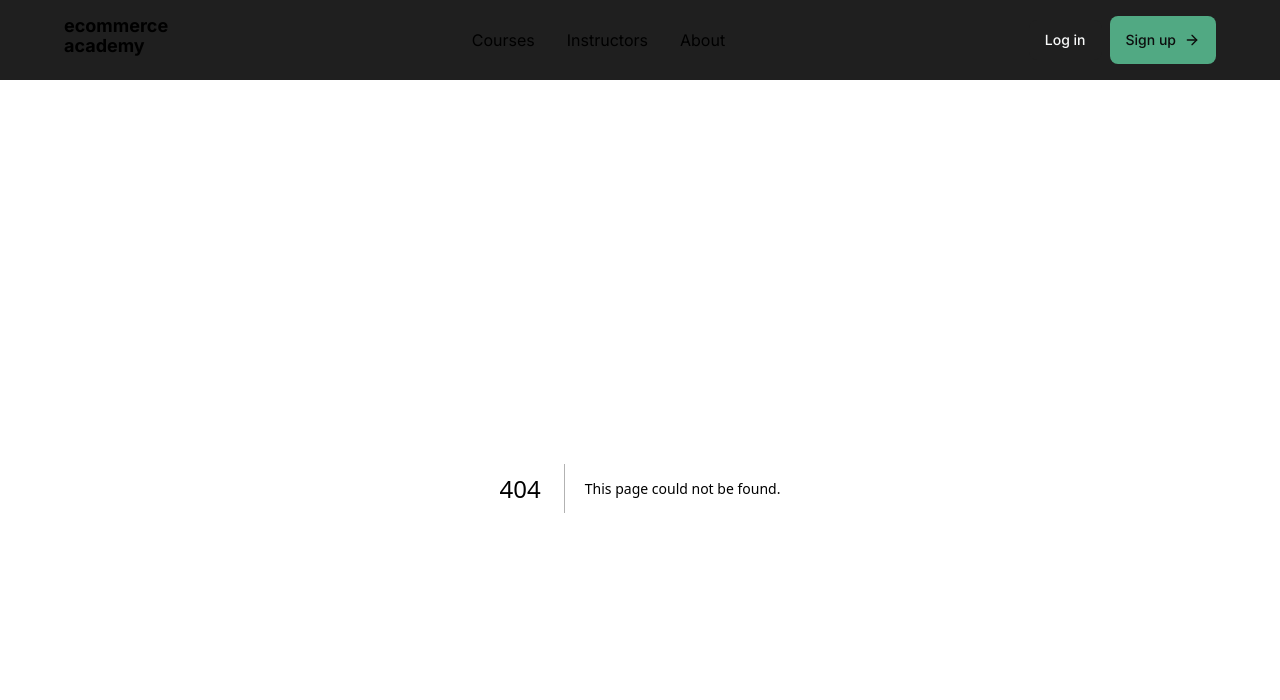
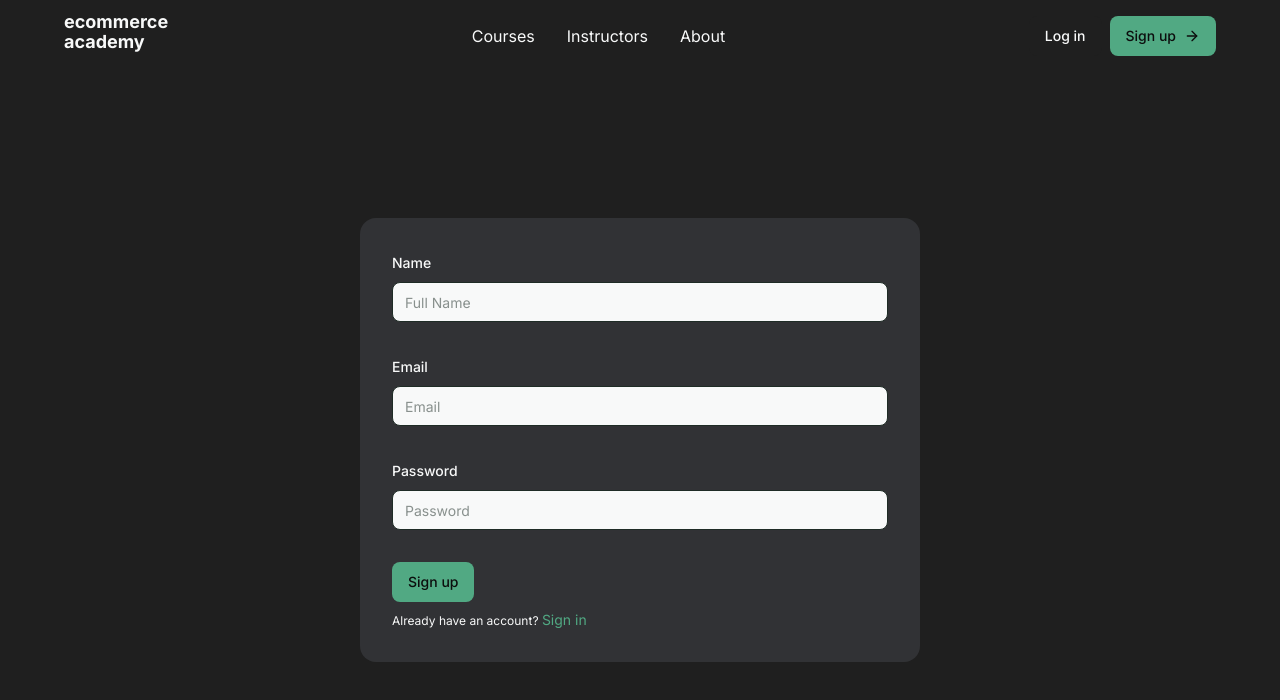
Before and after one commit to MahdiYosofzay/ecommerce-app, a Next.js app: page /auth/signup in a window 1280 px wide. Before the commit this address had no page. Shown: the top 700 px of the page. Built offline with nearby package versions, Linux system fonts and the light colour scheme.

Commit message:
basic form for signup added  and some layout aspect adjusted

```diff
--- a/src/app/auth/page.tsx
+++ /dev/null
@@ -1,13 +0,0 @@
-import React from "react";
-
-const page = () => {
-  return (
-    <form action="">
-      <input name="name" />
-      <input name="email" />
-      <input name="password" />
-    </form>
-  );
-};
-
-export default page;
--- /dev/null
+++ b/src/app/auth/signup/page.tsx
@@ -0,0 +1,103 @@
+"use client";
+
+import { zodResolver } from "@hookform/resolvers/zod";
+import { useForm } from "react-hook-form";
+import { z } from "zod";
+
+import { Button } from "@/components/ui/button";
+import {
+  Form,
+  FormControl,
+  FormDescription,
+  FormField,
+  FormItem,
+  FormLabel,
+  FormMessage,
+} from "@/components/ui/form";
+import { Input } from "@/components/ui/input";
+import Link from "next/link";
+
+const signupFormSchema = z.object({
+  name: z.string().min(2).max(50),
+  email: z.string().email("Email is incorrect"),
+  password: z.string().min(6).max(32),
+});
+
+const SignUpForm = () => {
+  const form = useForm<z.infer<typeof signupFormSchema>>({
+    resolver: zodResolver(signupFormSchema),
+    defaultValues: {
+      name: "",
+      email: "",
+      password: "",
+    },
+  });
+
+  function onSubmit(values: z.infer<typeof signupFormSchema>) {
+    console.log(values);
+  }
+  return (
+    <div className="flex justify-center items-center flex-grow">
+      <Form {...form}>
+        <form
+          onSubmit={form.handleSubmit(onSubmit)}
+          className="space-y-8 p-8 rounded-lg w-[35rem] bg-card"
+        >
+          <FormField
+            control={form.control}
+            name="name"
+            render={({ field }) => (
+              <FormItem>
+                <FormLabel>Name</FormLabel>
+                <FormControl>
+                  <Input placeholder="Full Name" {...field} />
+                </FormControl>
+                <FormMessage />
+              </FormItem>
+            )}
+          />
+          <FormField
+            control={form.control}
+            name="email"
+            render={({ field }) => (
+              <FormItem>
+                <FormLabel>Email</FormLabel>
+                <FormControl>
+                  <Input placeholder="Email" {...field} />
+                </FormControl>
+                <FormMessage />
+              </FormItem>
+            )}
+          />
+          <FormField
+            control={form.control}
+            name="password"
+            render={({ field }) => (
+              <FormItem>
+                <FormLabel>Password</FormLabel>
+                <FormControl>
+                  <Input placeholder="Password" {...field} />
+                </FormControl>
+                <FormMessage />
+              </FormItem>
+            )}
+          />
+          <div>
+            <Button type="submit">Sign up</Button>
+            <p className="text-xs pt-2">
+              Already have an account?{" "}
+              <Link
+                href="/auth/signin"
+                className="hover:underline text-primary text-sm"
+              >
+                Sign in
+              </Link>
+            </p>
+          </div>
+        </form>
+      </Form>
+    </div>
+  );
+};
+
+export default SignUpForm;
--- a/src/app/globals.css
+++ b/src/app/globals.css
@@ -22,7 +22,7 @@
   --paragraph: 0, 0%, 90%;
   --accent: 154 17.5% 14.7%;
   --accent-foreground: 154 3.5% 97.45%;
-  --destructive: 0 62.8% 30.6%;
+  --destructive: 0 72% 55%;
   --destructive-foreground: 154 3.5% 97.45%;
   --ring: 154 35% 49%;
   --radius: 1rem;
--- a/src/app/layout.tsx
+++ b/src/app/layout.tsx
@@ -17,10 +17,12 @@ export default function RootLayout({
   children: React.ReactNode;
 }>) {
   return (
-    <html lang="en">
-      <body className={inter.className}>
+    <html lang="en" className="h-full">
+      <body className={cn(inter.className, "h-full")}>
         <Navbar />
-        <main className="px-4 lg:px-12 relative">{children}</main>
+        <main className="px-4 lg:px-12 relative flex flex-col min-h-[calc(100vh-5rem)]">
+          {children}
+        </main>
       </body>
     </html>
   );
--- a/src/components/navbar/index.tsx
+++ b/src/components/navbar/index.tsx
@@ -23,10 +23,14 @@ const Navbar = () => {
           <Link href="/">About</Link>
         </div>
         <div className="hidden md:flex items-center gap-2">
-          <Button variant="secondary">Log in</Button>
-          <Button variant="default" className="flex items-center gap-2 py-6">
-            <span>Sign up</span>
-            <ArrowRight className="size-4" />
+          <Button variant="secondary">
+            <Link href="/auth/signin">Log in</Link>
+          </Button>
+          <Button variant="default">
+            <Link href="/auth/signup" className="flex items-center gap-2 py-6">
+              Sign up
+              <ArrowRight className="size-4" />
+            </Link>
           </Button>
         </div>
         <RxHamburgerMenu
--- a/src/components/ui/form.tsx
+++ b/src/components/ui/form.tsx
@@ -1,8 +1,8 @@
-"use client"
+"use client";
 
-import * as React from "react"
-import * as LabelPrimitive from "@radix-ui/react-label"
-import { Slot } from "@radix-ui/react-slot"
+import * as React from "react";
+import * as LabelPrimitive from "@radix-ui/react-label";
+import { Slot } from "@radix-ui/react-slot";
 import {
   Controller,
   ControllerProps,
@@ -10,23 +10,23 @@ import {
   FieldValues,
   FormProvider,
   useFormContext,
-} from "react-hook-form"
+} from "react-hook-form";
 
-import { cn } from "@/lib/utils"
-import { Label } from "@/components/ui/label"
+import { cn } from "@/lib/utils";
+import { Label } from "@/components/ui/label";
 
-const Form = FormProvider
+const Form = FormProvider;
 
 type FormFieldContextValue<
   TFieldValues extends FieldValues = FieldValues,
   TName extends FieldPath<TFieldValues> = FieldPath<TFieldValues>
 > = {
-  name: TName
-}
+  name: TName;
+};
 
 const FormFieldContext = React.createContext<FormFieldContextValue>(
   {} as FormFieldContextValue
-)
+);
 
 const FormField = <
   TFieldValues extends FieldValues = FieldValues,
@@ -38,21 +38,21 @@ const FormField = <
     <FormFieldContext.Provider value={{ name: props.name }}>
       <Controller {...props} />
     </FormFieldContext.Provider>
-  )
-}
+  );
+};
 
 const useFormField = () => {
-  const fieldContext = React.useContext(FormFieldContext)
-  const itemContext = React.useContext(FormItemContext)
-  const { getFieldState, formState } = useFormContext()
+  const fieldContext = React.useContext(FormFieldContext);
+  const itemContext = React.useContext(FormItemContext);
+  const { getFieldState, formState } = useFormContext();
 
-  const fieldState = getFieldState(fieldContext.name, formState)
+  const fieldState = getFieldState(fieldContext.name, formState);
 
   if (!fieldContext) {
-    throw new Error("useFormField should be used within <FormField>")
+    throw new Error("useFormField should be used within <FormField>");
   }
 
-  const { id } = itemContext
+  const { id } = itemContext;
 
   return {
     id,
@@ -61,53 +61,49 @@ const useFormField = () => {
     formDescriptionId: `${id}-form-item-description`,
     formMessageId: `${id}-form-item-message`,
     ...fieldState,
-  }
-}
+  };
+};
 
 type FormItemContextValue = {
-  id: string
-}
+  id: string;
+};
 
 const FormItemContext = React.createContext<FormItemContextValue>(
   {} as FormItemContextValue
-)
+);
 
 const FormItem = React.forwardRef<
   HTMLDivElement,
   React.HTMLAttributes<HTMLDivElement>
 >(({ className, ...props }, ref) => {
-  const id = React.useId()
+  const id = React.useId();
 
   return (
     <FormItemContext.Provider value={{ id }}>
       <div ref={ref} className={cn("space-y-2", className)} {...props} />
     </FormItemContext.Provider>
-  )
-})
-FormItem.displayName = "FormItem"
+  );
+});
+FormItem.displayName = "FormItem";
 
 const FormLabel = React.forwardRef<
   React.ElementRef<typeof LabelPrimitive.Root>,
   React.ComponentPropsWithoutRef<typeof LabelPrimitive.Root>
 >(({ className, ...props }, ref) => {
-  const { error, formItemId } = useFormField()
+  const { error, formItemId } = useFormField();
 
   return (
-    <Label
-      ref={ref}
-      className={cn(error && "text-destructive", className)}
-      htmlFor={formItemId}
-      {...props}
-    />
-  )
-})
-FormLabel.displayName = "FormLabel"
+    <Label ref={ref} className={className} htmlFor={formItemId} {...props} />
+  );
+});
+FormLabel.displayName = "FormLabel";
 
 const FormControl = React.forwardRef<
   React.ElementRef<typeof Slot>,
   React.ComponentPropsWithoutRef<typeof Slot>
 >(({ ...props }, ref) => {
-  const { error, formItemId, formDescriptionId, formMessageId } = useFormField()
+  const { error, formItemId, formDescriptionId, formMessageId } =
+    useFormField();
 
   return (
     <Slot
@@ -121,15 +117,15 @@ const FormControl = React.forwardRef<
       aria-invalid={!!error}
       {...props}
     />
-  )
-})
-FormControl.displayName = "FormControl"
+  );
+});
+FormControl.displayName = "FormControl";
 
 const FormDescription = React.forwardRef<
   HTMLParagraphElement,
   React.HTMLAttributes<HTMLParagraphElement>
 >(({ className, ...props }, ref) => {
-  const { formDescriptionId } = useFormField()
+  const { formDescriptionId } = useFormField();
 
   return (
     <p
@@ -138,19 +134,19 @@ const FormDescription = React.forwardRef<
       className={cn("text-sm text-muted-foreground", className)}
       {...props}
     />
-  )
-})
-FormDescription.displayName = "FormDescription"
+  );
+});
+FormDescription.displayName = "FormDescription";
 
 const FormMessage = React.forwardRef<
   HTMLParagraphElement,
   React.HTMLAttributes<HTMLParagraphElement>
 >(({ className, children, ...props }, ref) => {
-  const { error, formMessageId } = useFormField()
-  const body = error ? String(error?.message) : children
+  const { error, formMessageId } = useFormField();
+  const body = error ? String(error?.message) : children;
 
   if (!body) {
-    return null
+    return null;
   }
 
   return (
@@ -162,9 +158,9 @@ const FormMessage = React.forwardRef<
     >
       {body}
     </p>
-  )
-})
-FormMessage.displayName = "FormMessage"
+  );
+});
+FormMessage.displayName = "FormMessage";
 
 export {
   useFormField,
@@ -175,4 +171,4 @@ export {
   FormDescription,
   FormMessage,
   FormField,
-}
+};
--- /dev/null
+++ b/src/components/ui/input.tsx
@@ -0,0 +1,25 @@
+import * as React from "react";
+
+import { cn } from "@/lib/utils";
+
+export interface InputProps
+  extends React.InputHTMLAttributes<HTMLInputElement> {}
+
+const Input = React.forwardRef<HTMLInputElement, InputProps>(
+  ({ className, type, ...props }, ref) => {
+    return (
+      <input
+        type={type}
+        className={cn(
+          "flex h-10 w-full rounded-md border border-input bg-foreground px-3 py-2 text-sm ring-offset-background file:border-0 file:bg-transparent file:text-sm file:font-medium placeholder:text-muted-foreground focus-visible:outline-none focus-visible:ring-2 focus-visible:ring-ring focus-visible:ring-offset-2 disabled:cursor-not-allowed disabled:opacity-50",
+          className
+        )}
+        ref={ref}
+        {...props}
+      />
+    );
+  }
+);
+Input.displayName = "Input";
+
+export { Input };
```
